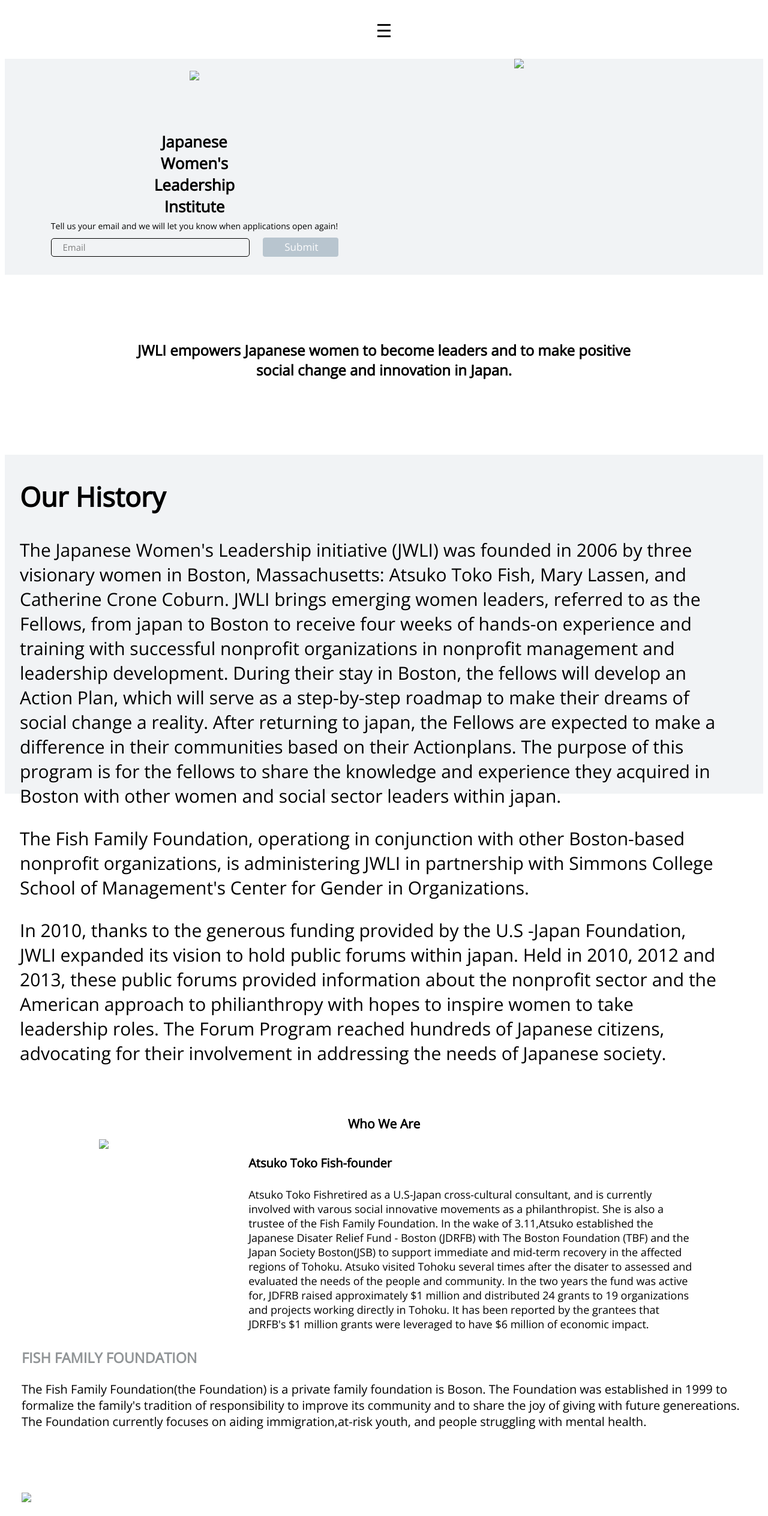
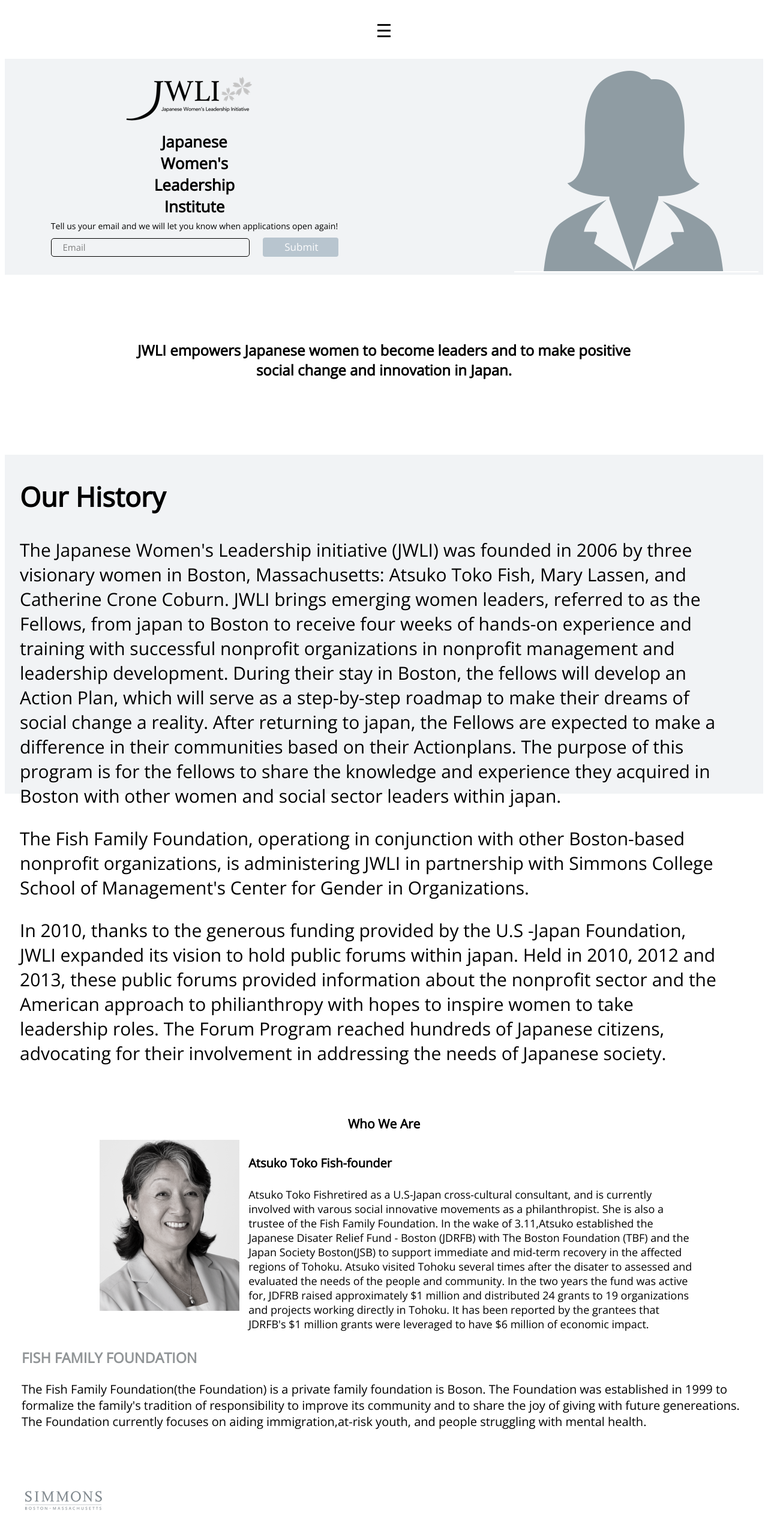
Before and after one commit to Michaelariasdls/jwli, a plain HTML site: page jwli.html in a window 1280 px wide. Shown: the top 2527 px of the page at 60% size. Drawn offline with nearby package versions, Linux system fonts and the light colour scheme.

Commit message:
fixed linked to imgs

```diff
--- a/jwli.html
+++ b/jwli.html
@@ -38,7 +38,7 @@
 
         <div class="logo-side">
 
-            <div class="ed three"> <img src="jwlileftmainimg.PNG" class="gone"></div>
+            <div class="ed three"> <img src="./img/jwlileftmainimg.PNG" class="gone"></div>
 
             <div class="edd three">
                 <h2>Japanese Women's Leadership Institute</h2>
@@ -54,7 +54,7 @@
         </div>
 
         <div class="logo-side adjust">
-            <img src="jwlimainimg.PNG" class="img-gone">
+            <img src="./img/jwlimainimg.PNG" class="img-gone">
         </div>
 
     </main>
@@ -94,7 +94,7 @@
 
 
         <div class="r-img">
-            <img src="jwlirightimg.PNG">        <!----Comebacksepinto2sections&addtextundereach-->
+            <img src="./img/jwlirightimg.PNG">        <!----Comebacksepinto2sections&addtextundereach-->
         </div>
 
     </div>
@@ -108,7 +108,7 @@
         <div class="who-long"> <h2>Who We Are </h2> </div>
 
 
-        <div class="lady"> <img src="jwli-lady.PNG"> </div>
+        <div class="lady"> <img src="./img/jwli-lady.PNG"> </div>
 
 
         <div class="who-main-text clearfix">
@@ -124,7 +124,7 @@
 
 
         <div class="shared apple">
-            <img src="jwli-simmons.PNG">
+            <img src="./img/jwli-simmons.PNG">
              <p>In 2007, the second year of JWLI, the Center for Gender in Organizations(CGO) at the Simmons School of Management in Boston became JWLI's Institutional and academic partner. CGO was selected because of their unique expertise in the areas pertaining to gender and leadership, its program located in the first busines school in the world designed specifically for women, and expertise in the area of nonprofit management. </p>
         </div>
 
```
